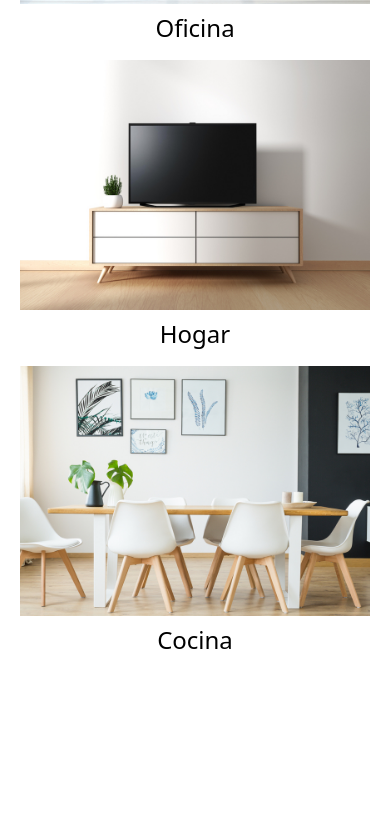
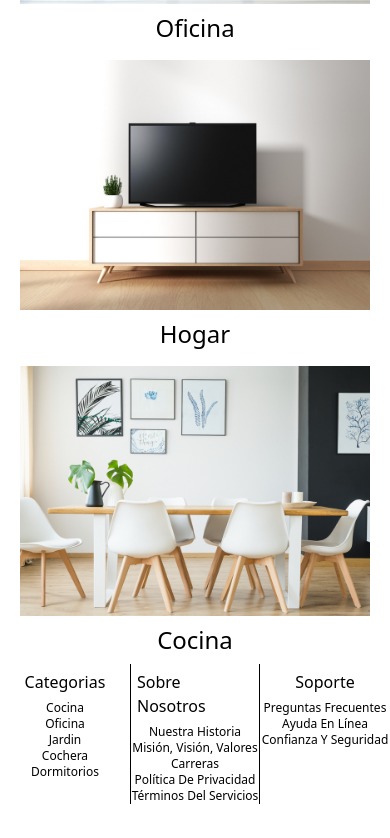
Before and after one commit to vhdezpedro/FrontendFundamentals, a website: page index.html in a window 390 px wide. Shown: the part 3900-4738 px from the top of the page. Before the commit the page ends 4564 px from the top, so only its background shows below. Drawn offline with Linux system fonts and the light colour scheme; a web font is replaced by a local one.

Commit message:
Se agrega la sección de ayuda y busqueda, con estilos y responsive

```diff
--- a/index.html
+++ b/index.html
@@ -343,6 +343,43 @@
       </div>
     </section>
 
+    <section
+      class="grid items-start grid-cols-3 mb-10 md:grid-cols-[repeat(3,_180px)] justify-center md:m-10"
+    >
+      <div class="flex flex-col items-center">
+        <h3 class="p-1.5 text-base font-medium capitalize">categorias</h3>
+        <p class="text-xs text-center capitalize">
+          <a class="block hover:underline" href="">cocina</a>
+          <a class="block hover:underline" href="">oficina</a>
+          <a class="block hover:underline" href="">jardin</a>
+          <a class="block hover:underline" href="">cochera</a>
+          <a class="block hover:underline" href="">dormitorios</a>
+        </p>
+      </div>
+      <div
+        class="flex flex-col items-center border-black border-x md:border-x-0"
+      >
+        <h3 class="p-1.5 text-base font-medium capitalize">sobre nosotros</h3>
+        <p class="text-xs text-center capitalize">
+          <a class="block hover:underline" href="">nuestra historia</a>
+          <a class="block hover:underline" href="">misión, visión, valores</a>
+          <a class="block hover:underline" href="">carreras</a>
+          <a class="block hover:underline" href="">política de privacidad</a>
+          <a class="block hover:underline" href="">términos del servicios</a>
+        </p>
+      </div>
+      <div class="flex flex-col items-center">
+        <h3 class="p-1.5 text-base font-medium capitalize">soporte</h3>
+        <p class="text-xs text-center capitalize">
+          <a class="block hover:underline" href="">preguntas frecuentes</a>
+          <a class="block hover:underline" href="">ayuda en línea</a>
+          <a class="block hover:underline" href="">confianza y seguridad</a>
+        </p>
+      </div>
+    </section>
+    <!-- footer section -->
+    <footer></footer>
+    <!-- JavaScript Section -->
     <script src="./src/js/main.js"></script>
   </body>
 </html>
```
Also changed, not shown: dist/output.css.
